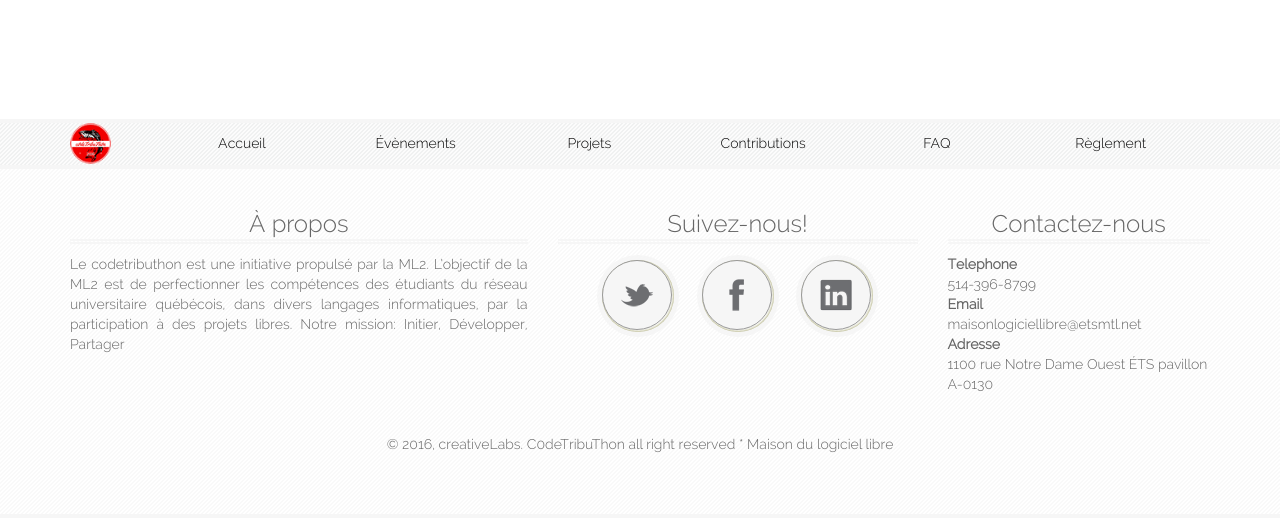
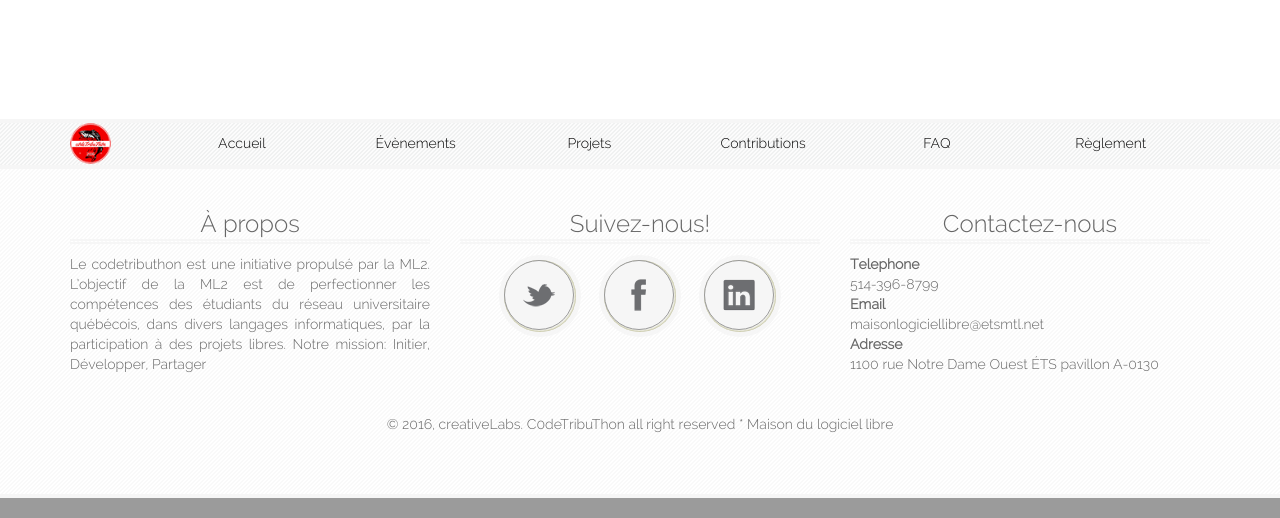
Before and after one commit to jpparent/codetributhon, a Django app: page /calendar/ in a window 1280 px wide. Shown: the part 1068-1586 px from the top of the page. Run offline with Django 3.2, Linux system fonts and the light colour scheme; parts of the project's set-up code (start-up, migrations or seed data) failed here and were passed over; some libraries are stand-ins or nearby versions; some web fonts are replaced.

Commit message:
modifiaction du footer

```diff
--- a/codetributhon/templates/footer.html
+++ b/codetributhon/templates/footer.html
@@ -30,7 +30,7 @@
 
         <div class="container">
             <div class="row">
-                <div class="col-lg-5">
+                <div class="col-lg-4">
 
                     <h3>À propos</h3>
 
@@ -91,7 +91,7 @@
                     </ul>
 
                 </div>
-                <div class="col-lg-3">
+                <div class="col-lg-4">
                     <h3>Contactez-nous</h3>
 
                     <dl>
```
